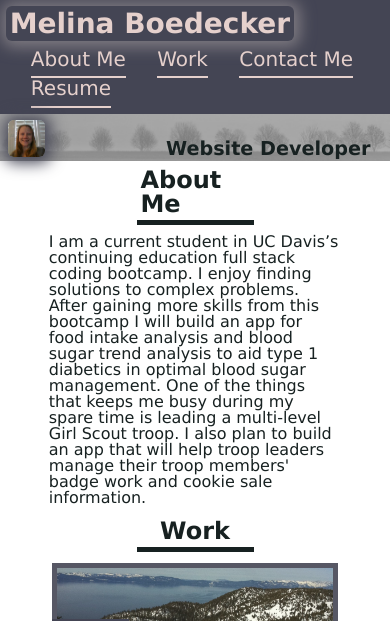
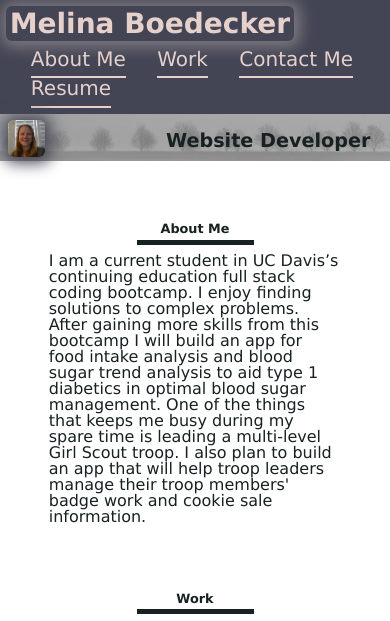
Before and after one commit to melinamboedecker/2-AdvancedCSS-Portfolio, a plain HTML site: page index.html in a window 390 px wide. Shown: the top 621 px of the page. Drawn offline with Linux system fonts and the light colour scheme.

Commit message:
adjusted subtitle positioning

```diff
--- a/css/style.css
+++ b/css/style.css
@@ -81,7 +81,7 @@ header a {
 /* use position absolute to see and position subtitle over background image */
 #subtitle {
     position: absolute;
-    top: 50%;
+    top: 45%;
     right: 5%;
 }
 
@@ -220,6 +220,15 @@ a img {
 /* for viewing with mobile phones */
 @media screen and (max-width: 768px) {
 
+    #subtitle {
+        position: absolute;
+        top: 35%;
+        right: 5%;
+    }
+
+    h2 {
+        font-size: 80%;
+    }
    /* Place pictures in a single column */
     #row2 {
         display: flex;
@@ -259,6 +268,7 @@ a img {
         display: flex;
         flex-direction: column;
         align-items: center;
+        padding-top: 15%;
     }
 
     .right {
```
